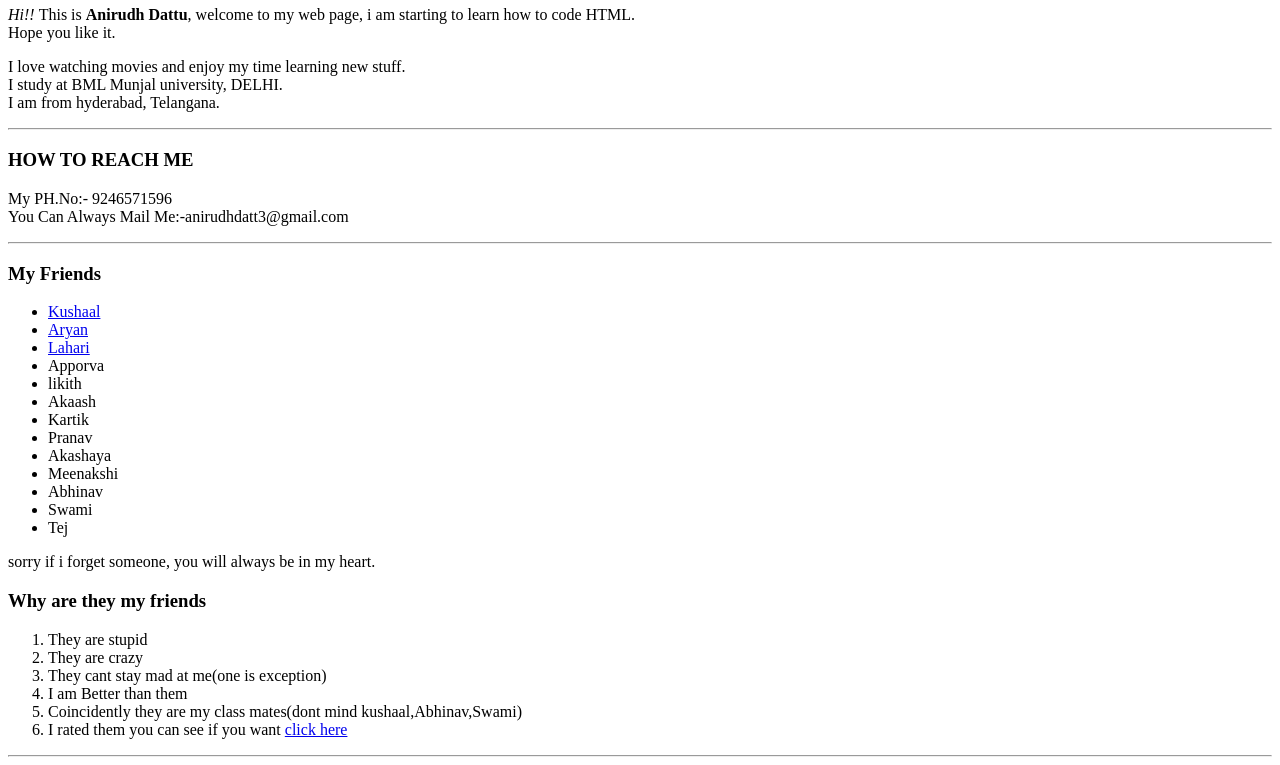
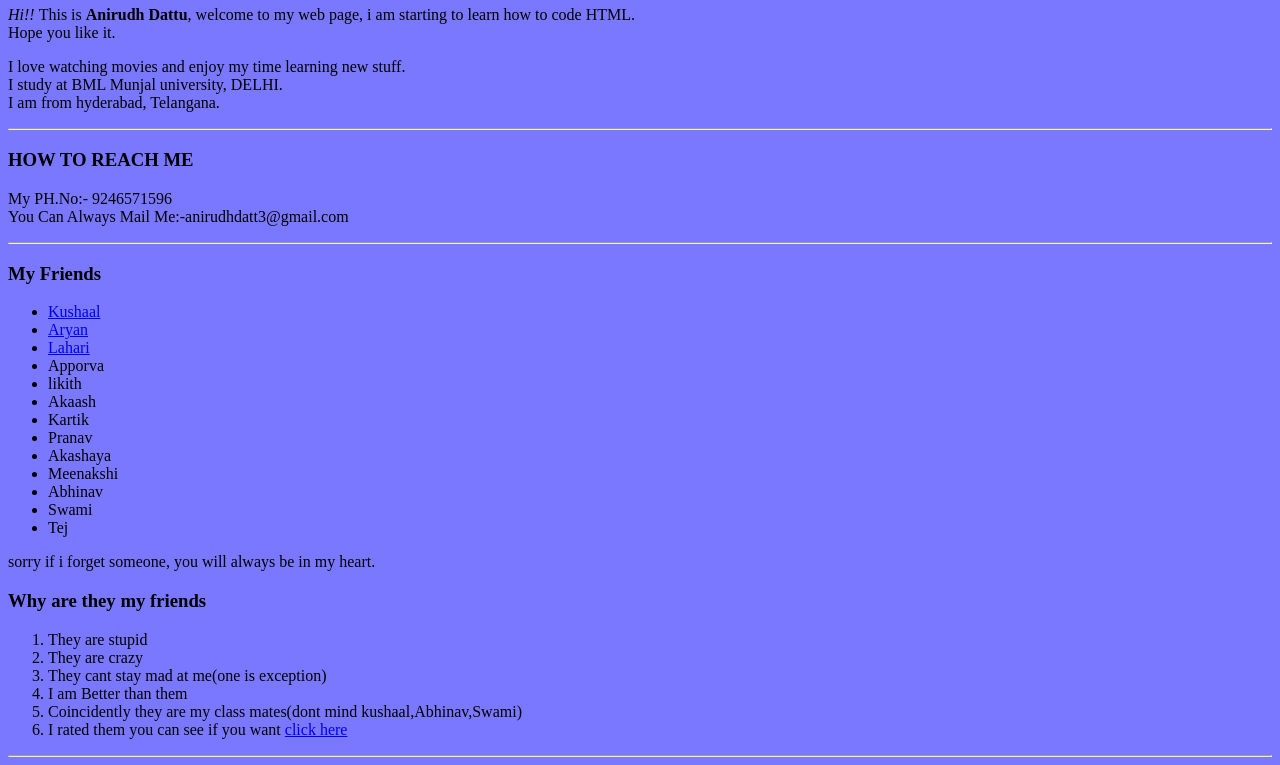
Before and after one commit to AnirudhDattu/firstwebsite, a plain HTML site: page index.html in a window 1280 px wide. Shown: the part 60-825 px from the top of the page. Drawn offline with Linux system fonts and the light colour scheme.

Commit message:
bg colour update

```diff
--- a/index.html
+++ b/index.html
@@ -3,7 +3,7 @@
     <meta charset="utf-8" />
     <title>Anirudh persional Site</title>
 </head>
-<body>
+<body style="background-color: #7978FF">
     <h1>Anirudh Dattu</h1>
     <P>
         <i>Hi!! </i>This is <strong>Anirudh Dattu</strong>, welcome to my web page, i am starting to learn how to code HTML.<br />
```
